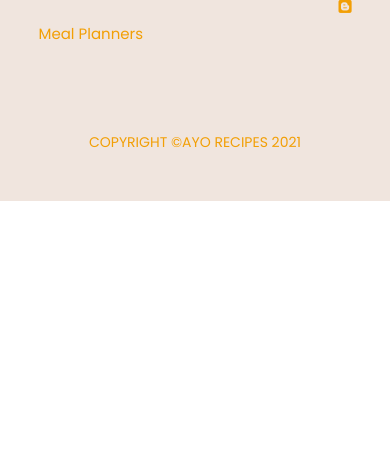
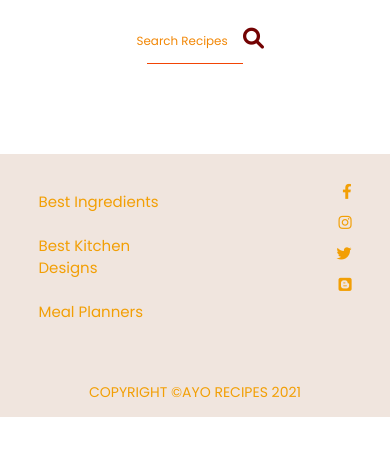
Before and after one commit to Didisimmons/Ayo-Recipes, a Flask app: page / in a window 390 px wide. Shown: the part 370-844 px from the top of the page. Run offline with Flask 2, Linux system fonts and the light colour scheme; data that the repository does not hold is empty; some libraries are stand-ins or nearby versions.

Commit message:
add search bar to index.html

```diff
--- a/static/css/style.css
+++ b/static/css/style.css
@@ -15,21 +15,71 @@ body{
 
 .menu-items a:hover{
     cursor:pointer;
-    box-shadow:0 0.1rem 0.2rem 0 rgba(230, 58, 15, 0.6);
+    box-shadow:0 0.1rem 1.2rem 0 rgba(230, 58, 15, 0.6);
     color: #F29F05;
     border-radius:3px;
     background-color: white;
 }
 
+.hero-image-text{
+    letter-spacing: 10px;
+    line-height: 1rem;
+    text-align: center;
+    color: white;
+    font-size: 3rem;
+    padding: 1rem;
+    font-family: dancing script,sans-serif;
+}
+
+.header-text{
+    font-size: 1.7rem;
+    color: white;
+    letter-spacing: 2px;
+    font-family: dancing script,sans-serif;
+}
+
+/* search bar */
+.search-button{
+    justify-content: center;
+}
+
+.icon-color{
+    color:#730202;
+}
+
+.search-container{
+    padding: 2rem 0;
+}
+
+input[type=text]:not(.browser-default):focus:not([readonly]){
+    border-bottom: 1px solid #F24405;
+    color:#F28705 ;
+}
+
+input[type=text]:not(.browser-default){
+    color:#F28705;
+    border-bottom: 1px solid #F24405;
+}
+
+.input-field.col label{
+    left:0px;
+}
+
+.input-field.col > label{
+    color:#F28705;
+
+}
+
+
 /* footer */
 
 .footer-container{
-    padding: 3rem 0 1rem 0;
+    padding: 1rem 0 0 0;
     background-color: #f0e5de;
 }
 
 .footer-content{
-    padding: 2rem 2rem;
+    padding: 0 2rem;
 }
 
 .logo-footer{
@@ -75,3 +125,33 @@ body{
     color: #F29F05;
     text-transform: uppercase;
 }
+
+@media screen and ( max-width: 575px){
+    .hero-image-text{
+        letter-spacing: 5px;
+        line-height: 2rem;
+        text-align: center;
+        font-size: 1.5rem;
+        padding: 1rem;
+        font-weight: bold;
+    }
+    .header-text{
+        font-size: 1.2rem;
+    }
+
+    .input-field .prefix{
+        font-size: 1.5rem;
+    }
+
+    .input-field.col > label{
+        font-size: 0.85rem;
+
+    }
+}
+
+@media screen and (min-width: 978px) {
+    .hero-image-text{
+    letter-spacing: 5px;
+    }
+
+}
--- a/static/js/script.js
+++ b/static/js/script.js
@@ -1,4 +1,8 @@
 $(document).ready(function(){
     $('.sidenav').sidenav({draggable: true});
     $("#copyright").text(new Date().getFullYear());
+    $('#demo-carousel-content').carousel({fullWidth: true});
+  setInterval(function() {
+    $('#demo-carousel-content').carousel('next');
+  }, 2000);
   });
--- a/templates/base.html
+++ b/templates/base.html
@@ -17,6 +17,7 @@
 
 </head>
 <body>
+  <div class="body-content container-fluid">
     <header>
       <!-- Nav bar -->
       <nav class="nav-extended">
@@ -24,15 +25,15 @@
              <a href="" class="brand-logo">Ayo Recipes</a>
              <a href="" data-target="mobile-demo" class="sidenav-trigger left"><i class="fas fa-bars"></i></a>
              <ul class="right hide-on-med-and-down menu-items">
-                    <li><a href="">HOME</a></li>
+                 <li><a href="{{url_for('home')}}">HOME</a></li>
                      <li><a href="">RECIPES</a></li>
                      <li><a href="">FESTIVE SEASON</a></li>
                      <li><a href="">TIPS & TRICKS</a></li>
-                        <li><a href="">KITCHENWARES</a></li>
+              <!--       <li><a href="">KITCHENWARES</a></li>
                      <li><a href="">PROFILE </a></li>
                      <li><a href="">EXPERT ADVICE</a></li>
                      <li><a href="">LOGIN</a></li>
-                        <li><a href="">REGISTER</a></li>
+                     <li><a href="">REGISTER</a></li> -->
              </ul>
          </div>
        </nav>
@@ -131,6 +132,9 @@
  </footer>
 
 
+  </div>
+
+
 
     <script src="https://code.jquery.com/jquery-3.6.0.min.js"
          integrity="sha256-/xUj+3OJU5yExlq6GSYGSHk7tPXikynS7ogEvDej/m4=" crossorigin="anonymous"></script>
--- a/templates/index.html
+++ b/templates/index.html
@@ -1,12 +1,34 @@
 {% extends "base.html" %}
 {% block content %}
-    <h3>Welcome to our website </h3>
-    {% for all in allrecipes %}
-        {{ all.recipe_image }}<br>
-        {{ all.recipe_name }}<br>
-        {{ all.recipe_time }}<br>
-        {{ all.category_name }}<br>
-        {{ all.recipe_description }}<br>
-        {{ all.created_by }}<br>
-    {% endfor %}
+
+<section>
+    <div class="container-fluid">
+        <div class="carousel carousel-slider" id="demo-carousel-content" data-indicators="true">
+            <div class="carousel-fixed-item center">
+                <h2 class="white-text hero-image-text ">MERRY CHRISTMAS FROM AYO RECIPES</h2>
+                <p class="white-text header-text">Enjoy some fine cuisine dishes at the comfort of your homes </p>
+            </div>
+            <a class="carousel-item" href="#one!"><img src="{{url_for('static',filename='images/header-image1.jpg')}}"></a>
+
+                <a class="carousel-item" href="#two!"><img src="{{url_for('static',filename='images/header-image2.jpg')}}"> </a>
+                <a class="carousel-item" href="#two!"><img src="{{url_for('static',filename='images/header-image3.jpg')}}"></a>
+            </div>
+      </div>
+</section>
+
+<section class= "container">
+    <div class="row search-container">
+        <form action="" method="post">
+            <div class="row valign-wrapper">
+                <div class="input-field col offset-s4 s4">
+                    <input type="text" name="query" id="query" minlength="3" required>
+                    <label for="query">Search Recipes</label>
+                    <a href="{{url_for('home')}}" class="text-shadow">
+                        <i class="fas fa-search prefix icon-color text-darken-4"></i>
+                    </a>
+                </div>
+            </div>
+        </form>
+    </div>
+</section>
 {%endblock%}
```
Also changed, not shown: templates/display_results.html (added, +12 -0 lines), 3 other files. Lines whose indentation alone changed are shown as unchanged.
